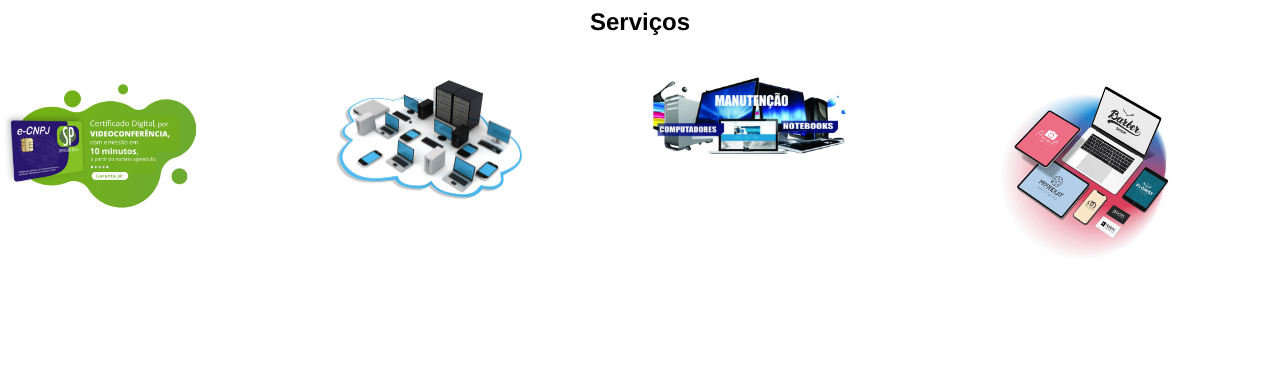
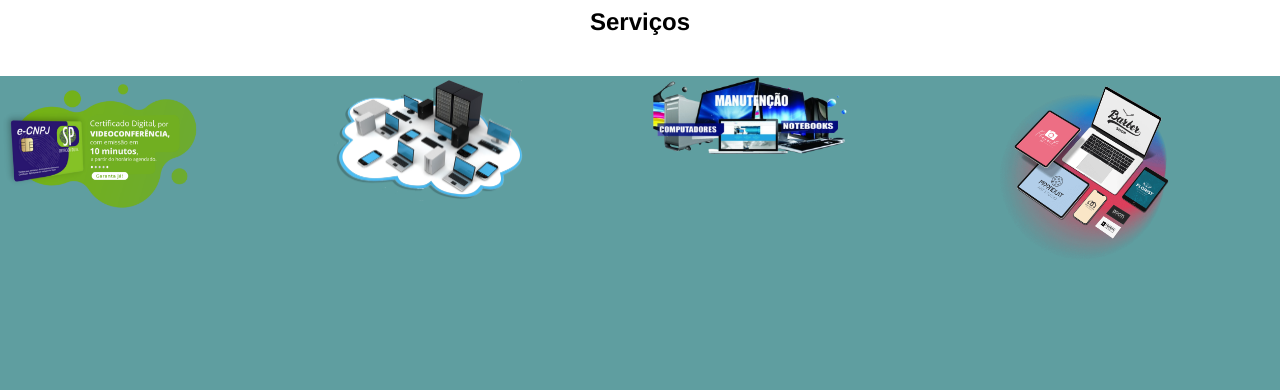
Before and after one commit to Alceno30/Pwdesigner2.0, a plain HTML site: page Serviços.html in a window 1280 px wide. Shown: the part 913-1303 px from the top of the page. Drawn offline with Linux system fonts and the light colour scheme.

Commit message:
Update Serviços.html

```diff
--- a/Serviços.html
+++ b/Serviços.html
@@ -123,6 +123,9 @@
         h1+div {
             text-align: center;
         }
+        section.Galeria{
+            background-color: cadetblue
+        }
     </style>
 </body>
 
```
